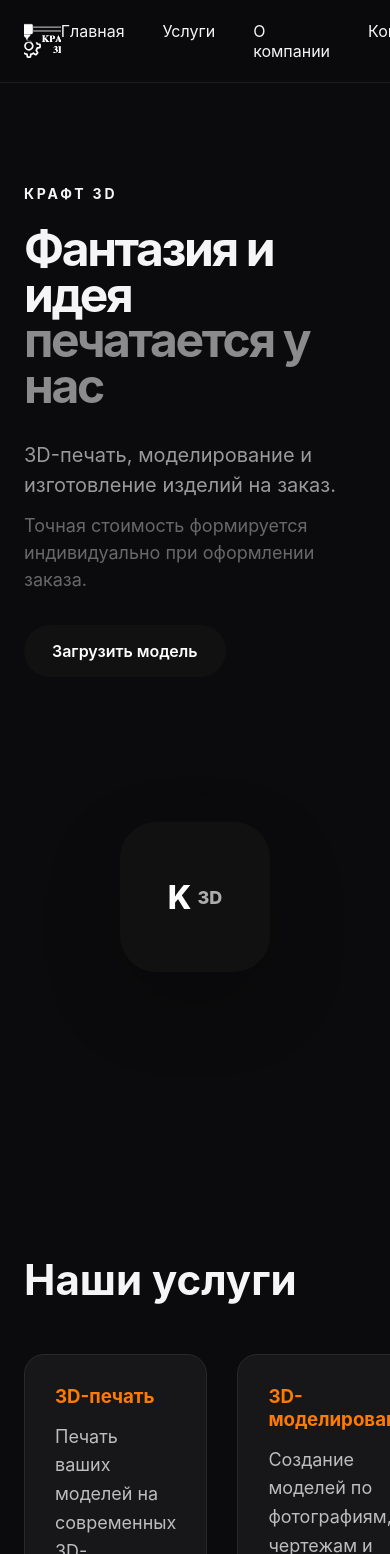
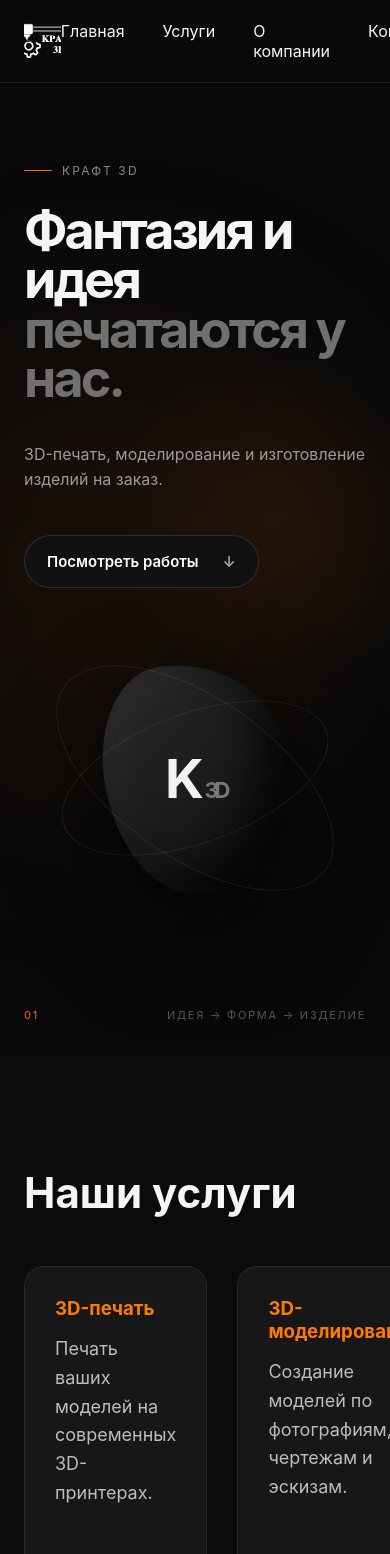
Before and after one commit to Kibertek/kraft-3D, a React (Vite) app in the folder frontend/: page / in a window 390 px wide. Shown: the top 1554 px of the page. Built offline with nearby package versions, Linux system fonts and the light colour scheme.

Commit message:
modified:   frontend/src/components/Hero/Hero.module.scss 	modified:   frontend/src/components/Hero/Hero.tsx 	modified:   frontend/src/components/Main/Main.tsx 	new file:   frontend/src/components/Socials/Socials.module.scss 	new file:   frontend/src/components/Socials/Socials.tsx

```diff
--- a/frontend/src/components/Hero/Hero.module.scss
+++ b/frontend/src/components/Hero/Hero.module.scss
@@ -1,158 +1,281 @@
 .hero {
-  min-height: 720px;
+  position: relative;
+  min-height: calc(100vh - 76px);
   display: flex;
   align-items: center;
   overflow: hidden;
+  background:
+    radial-gradient(
+      circle at 72% 45%,
+      rgba(255, 102, 0, 0.08),
+      transparent 28%
+    ),
+    #08090a;
+}
+
+.glow {
+  position: absolute;
+  width: 500px;
+  height: 500px;
+  right: 8%;
+  top: 50%;
+  transform: translateY(-50%);
+  border-radius: 50%;
+  background: rgba(255, 102, 0, 0.06);
+  filter: blur(100px);
+  pointer-events: none;
 }
 
 .content {
-  display: flex;
+  position: relative;
+  z-index: 2;
+
+  min-height: calc(100vh - 150px);
+
+  display: grid;
+  grid-template-columns: 1.1fr 0.9fr;
   align-items: center;
-  justify-content: space-between;
-  gap: 80px;
+  gap: 40px;
 }
 
-.text {
-  max-width: 720px;
+.info {
+  max-width: 760px;
 }
 
 .label {
-  display: inline-block;
-  margin-bottom: 24px;
-  font-size: 14px;
-  font-weight: 700;
-  letter-spacing: 0.2em;
+  display: flex;
+  align-items: center;
+  gap: 10px;
+
+  margin-bottom: 28px;
+
+  color: #888;
+  font-size: 12px;
+  letter-spacing: 0.18em;
   text-transform: uppercase;
+}
+
+.label span {
+  width: 28px;
+  height: 1px;
+  background: #ff6a00;
 }
 
 h1 {
   margin: 0;
-  font-size: clamp(48px, 7vw, 92px);
+
+  font-size: clamp(58px, 6vw, 92px);
   line-height: 0.95;
-  letter-spacing: -0.05em;
+  letter-spacing: -0.055em;
+  font-weight: 700;
 }
 
 h1 span {
-  display: block;
-  opacity: 0.55;
+  color: #707070;
 }
 
 .description {
   max-width: 560px;
-  margin: 32px 0 12px;
-  font-size: 20px;
-  line-height: 1.5;
-}
 
-.price {
-  max-width: 560px;
-  margin: 0 0 32px;
-  opacity: 0.65;
-  line-height: 1.5;
+  margin: 38px 0 0;
+
+  color: #9a9a9a;
+  font-size: 18px;
+  line-height: 1.6;
 }
 
 .button {
-  padding: 16px 28px;
-  border: 0;
-  border-radius: 999px;
+  display: inline-flex;
+  align-items: center;
+  gap: 24px;
+
+  margin-top: 42px;
+  padding: 16px 22px;
+
+  border: 1px solid rgba(255, 255, 255, 0.12);
+  border-radius: 100px;
+
+  color: #fff;
   background: #111;
-  color: #fff;
-  font-size: 16px;
+
+  font-size: 15px;
   font-weight: 600;
+
   cursor: pointer;
+
   transition:
-    transform 0.25s ease,
-    opacity 0.25s ease;
+    background 0.3s ease,
+    border-color 0.3s ease,
+    transform 0.3s ease;
 }
 
 .button:hover {
-  transform: translateY(-3px);
-  opacity: 0.85;
+  background: #ff6a00;
+  border-color: #ff6a00;
+  transform: translateY(-2px);
 }
 
-.logo {
+.button span {
+  color: #aaa;
+}
+
+.button:hover span {
+  color: #fff;
+}
+
+.visual {
   position: relative;
-  width: 360px;
-  height: 360px;
-  flex-shrink: 0;
+
   display: flex;
   align-items: center;
   justify-content: center;
+
+  min-height: 520px;
 }
 
-.logoCore {
+.object {
   position: relative;
-  z-index: 2;
-  width: 150px;
-  height: 150px;
-  border-radius: 36px;
+
+  width: 290px;
+  height: 360px;
+
   display: flex;
   align-items: center;
   justify-content: center;
-  gap: 6px;
-  background: #111;
-  color: #fff;
-  font-size: 32px;
-  font-weight: 800;
-  box-shadow: 0 30px 80px rgba(0, 0, 0, 0.2);
+
+  border-radius: 38% 62% 55% 45% / 45% 40% 60% 55%;
+
+  background:
+    linear-gradient(
+      145deg,
+      #292929,
+      #111
+    );
+
+  box-shadow:
+    0 40px 100px rgba(0, 0, 0, 0.7),
+    inset 15px 15px 40px rgba(255, 255, 255, 0.04),
+    inset -20px -20px 50px rgba(0, 0, 0, 0.8);
+
+  transform: rotate(-8deg);
 }
 
-.logoCore span:last-child {
-  font-size: 18px;
-  opacity: 0.65;
+.objectInner {
+  color: #f2f2f2;
+
+  font-size: 54px;
+  font-weight: 700;
+  letter-spacing: -0.08em;
+
+  transform: rotate(8deg);
 }
 
-.ring {
-  position: absolute;
-  width: 260px;
-  height: 260px;
-  border: 1px solid rgba(0, 0, 0, 0.2);
-  border-radius: 50%;
-  animation: rotate 12s linear infinite;
+.objectInner span {
+  color: #777;
+  font-size: 22px;
+  margin-left: 5px;
 }
 
-.ringSecond {
-  width: 320px;
-  height: 320px;
-  border-style: dashed;
-  animation-duration: 18s;
-  animation-direction: reverse;
+.orbit {
+  position: absolute;
+
+  border: 1px solid rgba(255, 255, 255, 0.08);
+
+  border-radius: 50%;
+
+  transform: rotate(-20deg);
 }
 
-@keyframes rotate {
-  from {
-    transform: rotate(0deg);
+.orbitOne {
+  width: 470px;
+  height: 180px;
+}
+
+.orbitTwo {
+  width: 520px;
+  height: 220px;
+
+  transform: rotate(35deg);
+}
+
+.bottom {
+  position: relative;
+  z-index: 2;
+
+  display: flex;
+  justify-content: space-between;
+
+  padding-bottom: 28px;
+
+  color: #555;
+
+  font-size: 11px;
+  letter-spacing: 0.16em;
+  text-transform: uppercase;
+}
+
+.bottom span:first-child {
+  color: #ff6a00;
+}
+
+@media (max-width: 900px) {
+  .content {
+    grid-template-columns: 1fr;
+    padding-top: 70px;
   }
 
-  to {
-    transform: rotate(360deg);
+  .visual {
+    min-height: 360px;
+  }
+
+  .object {
+    width: 220px;
+    height: 280px;
+  }
+
+  .orbitOne {
+    width: 360px;
+  }
+
+  .orbitTwo {
+    width: 400px;
   }
 }
 
-@media (max-width: 900px) {
+@media (max-width: 600px) {
   .hero {
     min-height: auto;
-    padding: 100px 0;
   }
 
   .content {
-    flex-direction: column;
-    align-items: flex-start;
+    min-height: auto;
+    padding: 80px 0;
   }
 
-  .logo {
-    align-self: center;
-    width: 280px;
-    height: 280px;
+  h1 {
+    font-size: 52px;
   }
 
-  .ring {
-    width: 210px;
-    height: 210px;
+  .description {
+    font-size: 16px;
   }
 
-  .ringSecond {
-    width: 260px;
-    height: 260px;
+  .visual {
+    min-height: 300px;
+  }
+
+  .object {
+    width: 180px;
+    height: 230px;
+  }
+
+  .orbitOne {
+    width: 280px;
+    height: 130px;
+  }
+
+  .orbitTwo {
+    width: 320px;
+    height: 160px;
   }
 }
--- a/frontend/src/components/Hero/Hero.tsx
+++ b/frontend/src/components/Hero/Hero.tsx
@@ -1,50 +1,52 @@
-import { useState } from "react";
-import UploadZone from "@components/UploadZone/UploadZone";
 import Container from "@components/Container/Container";
-import business from "@config/business";
 import styles from "./Hero.module.scss";
 
 function Hero() {
-  const [showUpload, setShowUpload] = useState(false);
   return (
     <section className={styles.hero}>
+      <div className={styles.glow} />
+
       <Container>
         <div className={styles.content}>
-          <div className={styles.text}>
-            <span className={styles.label}>КРАФТ 3D</span>
+          <div className={styles.info}>
+            <div className={styles.label}>
+              <span />
+              КРАФТ 3D
+            </div>
 
             <h1>
               Фантазия и идея
-              <span> печатается у нас</span>
+              <br />
+              <span>печатаются у нас.</span>
             </h1>
 
             <p className={styles.description}>
-              3D-печать, моделирование и изготовление изделий на заказ.
+              3D-печать, моделирование и изготовление
+              изделий на заказ.
             </p>
 
-            <p className={styles.price}>
-              {business.pricing}
-            </p>
-
-            <button
-            className={styles.button}
-            onClick={() => setShowUpload(true)}
-            >
-              Загрузить модель
+            <button className={styles.button}>
+              Посмотреть работы
+              <span>↓</span>
             </button>
           </div>
 
-          <div className={styles.logo}>
-            <div className={styles.logoCore}>
-              <span>K</span>
-              <span>3D</span>
+          <div className={styles.visual}>
+            <div className={styles.object}>
+              <div className={styles.objectInner}>
+                K<span>3D</span>
+              </div>
             </div>
 
-            <div className={styles.ring} />
-            <div className={`${styles.ring} ${styles.ringSecond}`} />
+            <div className={`${styles.orbit} ${styles.orbitOne}`} />
+            <div className={`${styles.orbit} ${styles.orbitTwo}`} />
           </div>
         </div>
-        {showUpload && <UploadZone />}
+
+        <div className={styles.bottom}>
+          <span>01</span>
+          <span>Идея → форма → изделие</span>
+        </div>
       </Container>
     </section>
   );
--- a/frontend/src/components/Main/Main.tsx
+++ b/frontend/src/components/Main/Main.tsx
@@ -1,4 +1,5 @@
 import Hero from "@components/Hero/Hero";
+import Socials from "@components/Socials/Socials";
 import Services from "@components/Services/Services";
 import About from "@components/About/About";
 import Contacts from "@components/Contacts/Contacts";
--- /dev/null
+++ b/frontend/src/components/Socials/Socials.module.scss
@@ -0,0 +1,77 @@
+.socials {
+  position: relative;
+  z-index: 10;
+
+  border-bottom: 1px solid rgba(255, 255, 255, 0.06);
+
+  background: rgba(8, 9, 10, 0.85);
+}
+
+.inner {
+  max-width: 1220px;
+  margin: 0 auto;
+  padding: 12px 32px;
+
+  display: flex;
+  align-items: center;
+  justify-content: flex-end;
+  gap: 32px;
+}
+
+.label {
+  color: #555;
+
+  font-size: 10px;
+  letter-spacing: 0.16em;
+  text-transform: uppercase;
+}
+
+.links {
+  display: flex;
+  align-items: center;
+  gap: 24px;
+}
+
+.links a {
+  display: flex;
+  align-items: center;
+  gap: 7px;
+
+  color: #aaa;
+
+  font-size: 12px;
+  text-decoration: none;
+
+  transition:
+    color 0.25s ease,
+    transform 0.25s ease;
+}
+
+.links a span {
+  color: #555;
+  transition: color 0.25s ease;
+}
+
+.links a:hover {
+  color: #fff;
+  transform: translateY(-1px);
+}
+
+.links a:hover span {
+  color: #ff6a00;
+}
+
+@media (max-width: 600px) {
+  .inner {
+    justify-content: space-between;
+    padding: 10px 20px;
+  }
+
+  .label {
+    font-size: 9px;
+  }
+
+  .links {
+    gap: 16px;
+  }
+}
```
Also changed, not shown: frontend/src/components/Socials/Socials.tsx (added, +35 -0 lines).
